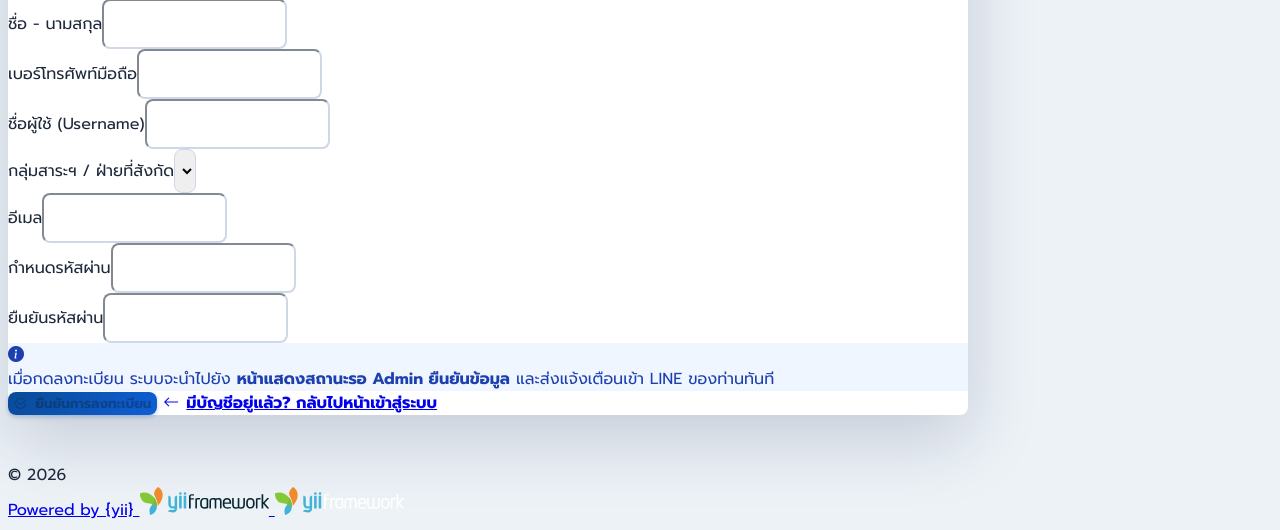
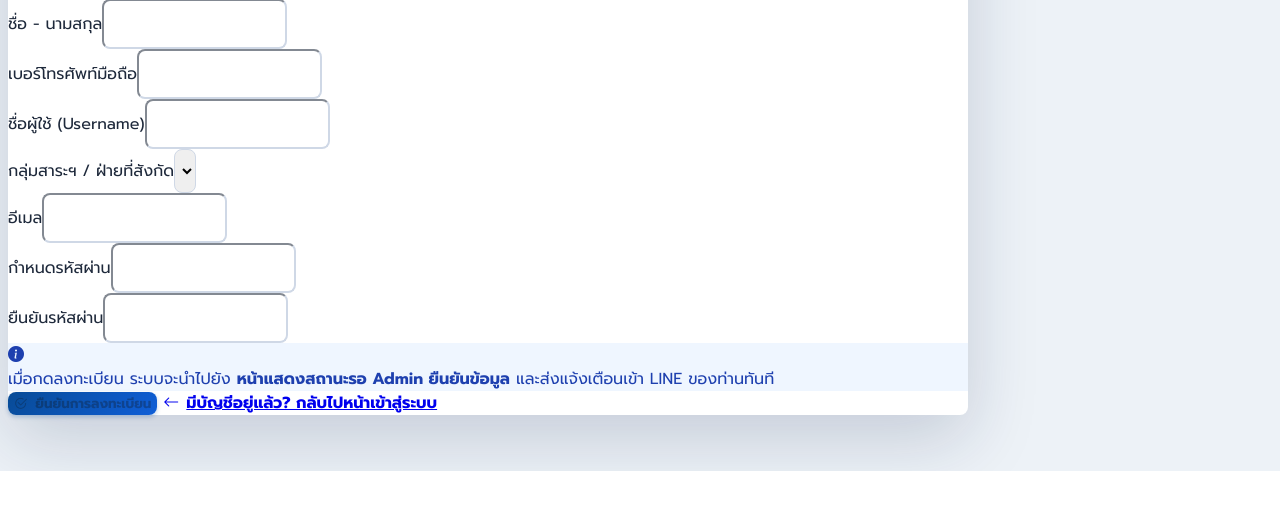
Before and after one commit to Chirawat/e-office, a Yii app: template backend/views/site/signup.php in a window 1280 px wide. Shown: the part 797-1327 px from the top of the page. After the commit the page ends 1268 px from the top, so only its background shows below. Run offline with PHP 8.4 and a stand-in for Yii, Linux system fonts and the light colour scheme; the template is opened without the code that fills it, so the values that code supplies are empty; form fields are guessed from the names that the template uses; some libraries are stand-ins or nearby versions.

Commit message:
feat: remove footer from layout per user request

```diff
--- a/backend/views/layouts/_footer.php
+++ b/backend/views/layouts/_footer.php
@@ -4,40 +4,4 @@ declare(strict_types=1);
 
 /** @var yii\web\View $this */
 
-use yii\helpers\Html;
-
-?>
-<footer id="footer" class="mt-auto py-3 bg-body-tertiary">
-    <div class="container">
-        <div class="row text-body-secondary">
-            <div class="col-md-6 text-center text-md-start">&copy; <?= Html::encode(Yii::$app->name) ?> <?= date('Y') ?></div>
-            <div class="col-md-6 text-center text-md-end">
-                <a href="https://www.yiiframework.com/" rel="external" class="text-body-secondary text-decoration-none">
-                    <?= Yii::t(
-                        'yii',
-                        'Powered by {yii}',
-                        [
-                            'yii' => '',
-                        ],
-                    ) ?>
-                    <?= Html::img(
-                        '@web/images/yii3_full_for_light.svg',
-                        [
-                            'alt' => 'Yii Framework',
-                            'class' => 'align-text-bottom footer-logo-light',
-                            'height' => '28',
-                        ],
-                    ) ?>
-                    <?= Html::img(
-                        '@web/images/yii3_full_for_dark.svg',
-                        [
-                            'alt' => 'Yii Framework',
-                            'class' => 'align-text-bottom footer-logo-dark',
-                            'height' => '28',
-                        ],
-                    ) ?>
-                </a>
-            </div>
-        </div>
-    </div>
-</footer>
+// Footer removed per user request
--- a/backend/views/layouts/main.php
+++ b/backend/views/layouts/main.php
@@ -38,8 +38,6 @@ $this->render('_head');
     </div>
 </main>
 
-<?= $this->render('_footer') ?>
-
 <?php $this->endBody() ?>
 </body>
 </html>
--- a/frontend/views/layouts/main.php
+++ b/frontend/views/layouts/main.php
@@ -40,8 +40,6 @@ $this->render('_head');
     </div>
 </main>
 
-<?= $this->render('_footer') ?>
-
 <?php $this->endBody() ?>
 </body>
 </html>
```
Also changed, not shown: frontend/views/layouts/_footer.php (+1 -35 lines), 3 other files.
